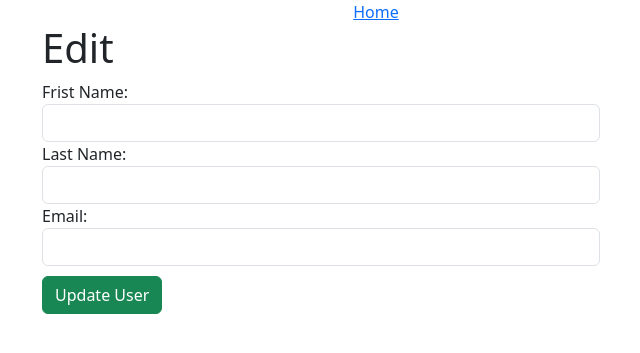
After one commit to Brando129/users_crud, a Flask app: template templates/edit_user.html in a window 1280 px wide. The commit adds this page. Shown: the top 353 px of the page, without its empty margins (319-959 px from the left). Run offline with Flask 3, Linux system fonts and the light colour scheme; the template is opened without the code that fills it, so the values that code supplies are empty.

Commit message:
Update Route, and Edit page

```diff
--- a/server.py
+++ b/server.py
@@ -21,6 +21,17 @@ def create():
     User.save(request.form)
     return redirect('/users')
 
+@app.route('/user/edit/<int:id>')
+def edit(id):
+    data = {
+        "id":id
+    }
+    return render_template("edit_user.html", user=User.get_one(data))
+
+@app.route('/user/update', methods=['POST'])
+def update():
+    User.update(request.form)
+    return redirect('/users')
 
 if __name__=='__main__':
     app.run(debug=True, host='localhost', port=5001)
--- /dev/null
+++ b/templates/edit_user.html
@@ -0,0 +1,39 @@
+<!DOCTYPE html>
+<html lang="en">
+<head>
+    <meta charset="UTF-8">
+    <meta http-equiv="X-UA-Compatible" content="IE=edge">
+    <meta name="viewport" content="width=device-width, initial-scale=1.0">
+    <!-- Bootstrap -->
+    <link href="https://cdn.jsdelivr.net/npm/bootstrap@5.3.0/dist/css/bootstrap.min.css" rel="stylesheet"
+    integrity="sha384-9ndCyUaIbzAi2FUVXJi0CjmCapSmO7SnpJef0486qhLnuZ2cdeRhO02iuK6FUUVM" crossorigin="anonymous">
+    <link rel="stylesheet" href="/static/css/style.css">
+    <title>Edit User</title>
+</head>
+<body>
+    <!-- Container -->
+    <div class="container">
+        <div class="banner">
+            <a href="/users" class="home">Home</a>
+        </div>
+        <form action="/user/update" method="post" class="col-6 mx-auto">
+            <h1>Edit {{user.first_name}}</h1>
+            <input type="hidden" name="id" value="{{user.id}}">
+            <div class="form-group">
+                <label for="first_name">Frist Name:</label>
+                <input type="text" name="first_name" class="form-control" value="{{user.first_name}}">
+            </div>
+            <div class="form-group">
+                <label for="last_name">Last Name:</label>
+                <input type="text" name="last_name" class="form-control" value="{{user.last_name}}">
+            </div>
+            <div class="form-group">
+                <label for="email">Email:</label>
+                <input type="text" name="email" class="form-control" value="{{user.email}}">
+            </div>
+            <input type="submit" value="Update User" class="btn btn-success">
+        </form>
+    </div>
+    <!-- End of Container -->
+</body>
+</html>
--- a/templates/read.html
+++ b/templates/read.html
@@ -29,7 +29,7 @@
                     <td>{{user.last_name}}</td>
                     <td>{{user.email}}</td>
                     <td>{{user.created_at}}</td>
-                    td><a href="#">Show</a> | <a href="#">Edit</a> | <a href="#">Delete</a></td>
+                    <td><a href="#">Show</a> | <a href="/user/edit/{{user.id}}">Edit</a> | <a href="#">Delete</a></td>
                 </tr>
             {% endfor %}
         </tbody>
```
Also changed, not shown: templates/read_one.html (added, +18 -0 lines), users.py (+11 -1 lines).
